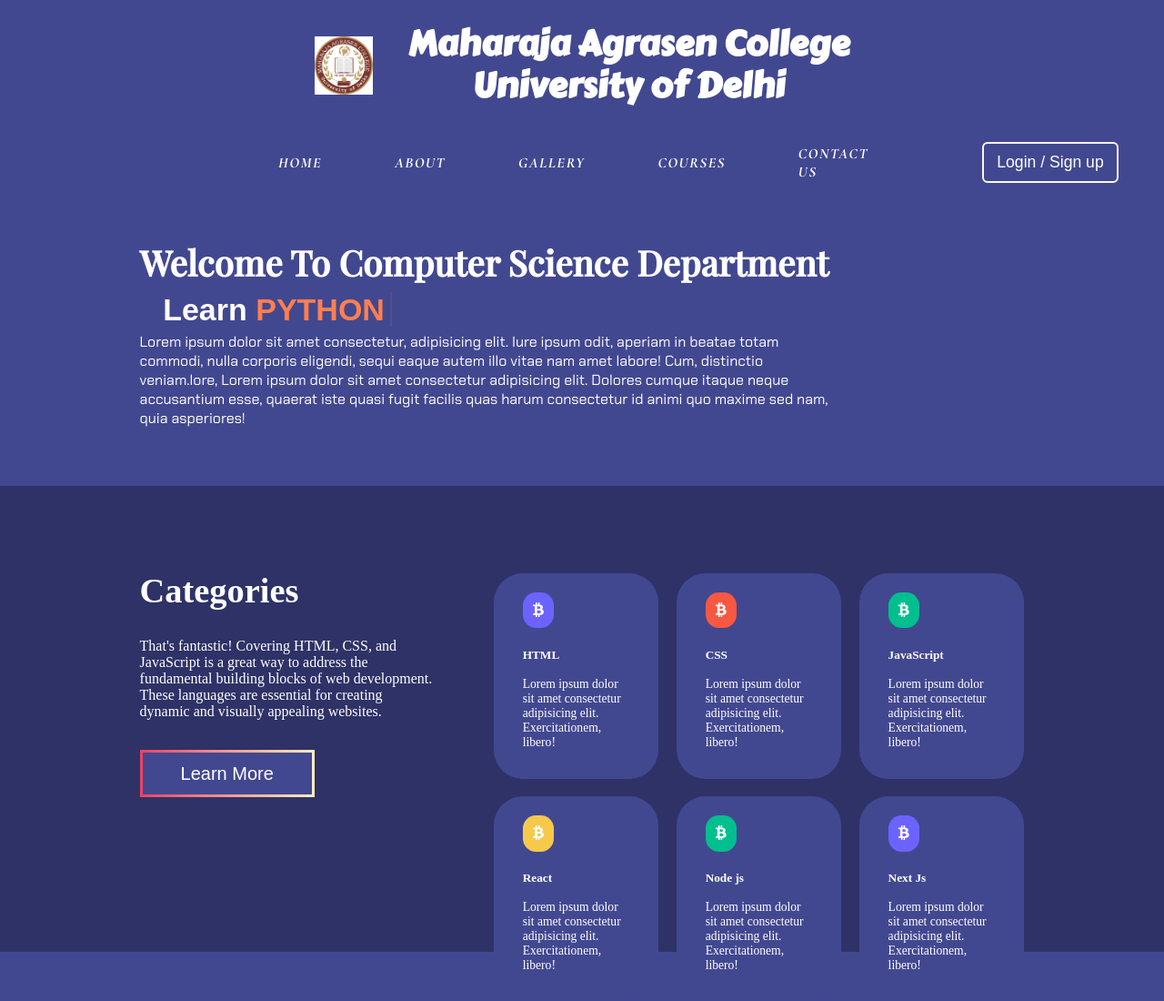
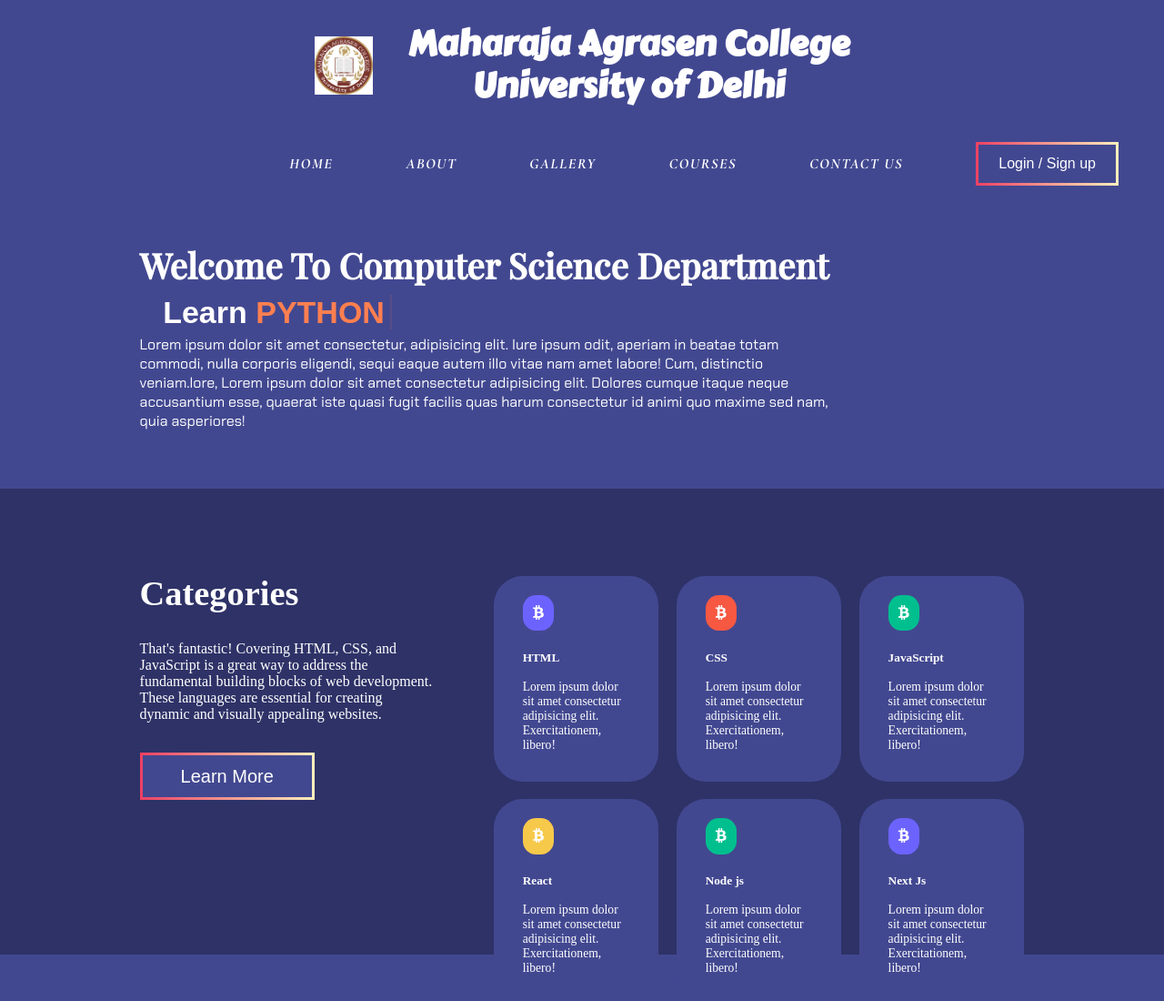
Before and after one commit to aakash8930/College-assignment-, a plain HTML site: page index.html in a window 1280 px wide. Shown: the top 1100 px of the page at 91% size. Drawn offline with nearby package versions, Linux system fonts and the light colour scheme; a web font is replaced by a local one.

Commit message:
Update style.css

```diff
--- a/style.css
+++ b/style.css
@@ -83,24 +83,24 @@
 
 
 .login-btn .btnlogin-popup{
-    width: 150px;
-    height: 45px;
+   font-size: 1rem;
     color: white;
-    font-size: 1.1em;
-    margin-left: 40px;
-    left: 0;
-    background: transparent;
-    border: 2px solid #faf7f7;
-    outline: none;
-    border-radius: 6px;
-    cursor: pointer;
-    transition: 0.5s;
+    font-family: 'Raleway', sans-serif;
+
+    padding: 15px 25px;
+    background: var(--color-bg2);
+    background-image: linear-gradient(to right, #ED4264, #FFEDBC);
+    background-size: 0;
+    background-repeat: no-repeat;
+    border-image: linear-gradient(to right, #ED4264, #FFEDBC);
+    border-image-slice: 1;
+    border-image-width: 3px;
+
+    transition: all 0.5s ease;
 }
 
 .login-btn .btnlogin-popup:hover{
-   background: var(--color-bg2);
-    color: var(--color-white);
-    transition: all 0.5s ease;
+   backgroun-size: 100%;
 }
 
 
```
